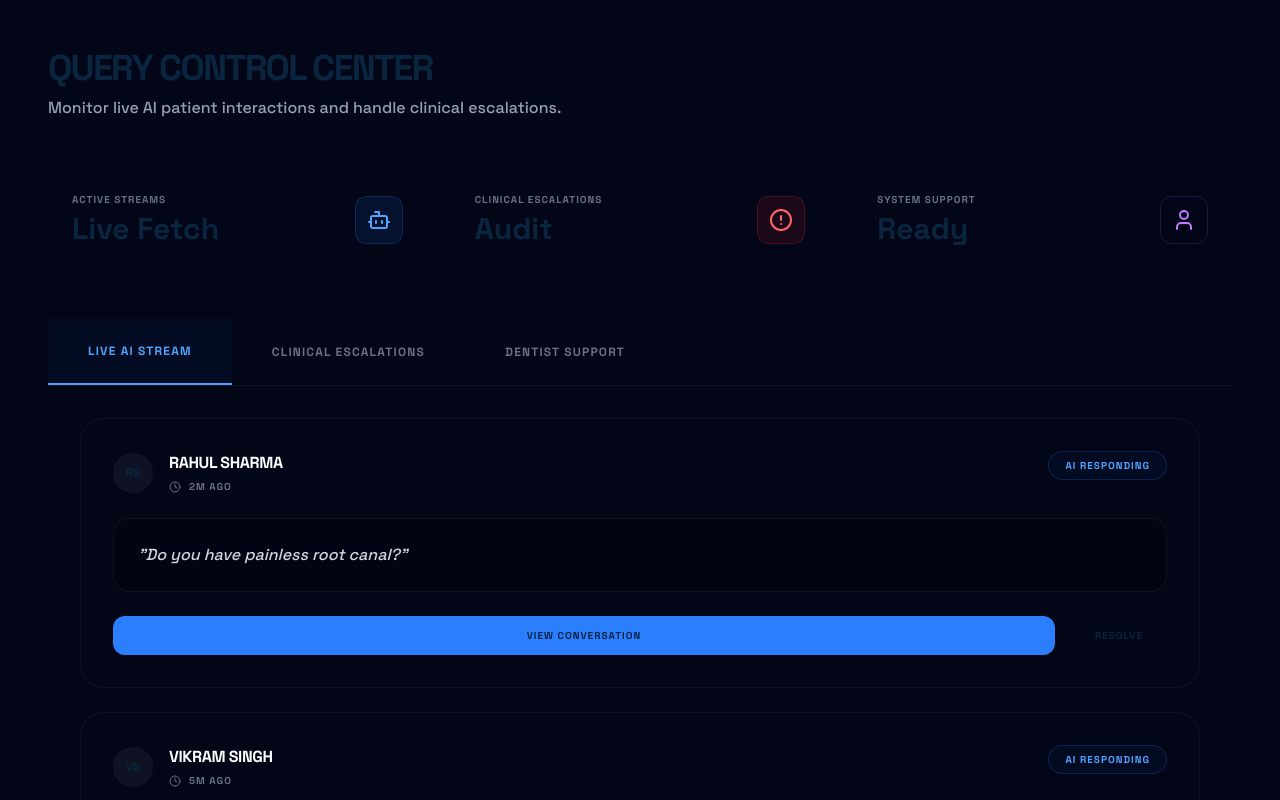
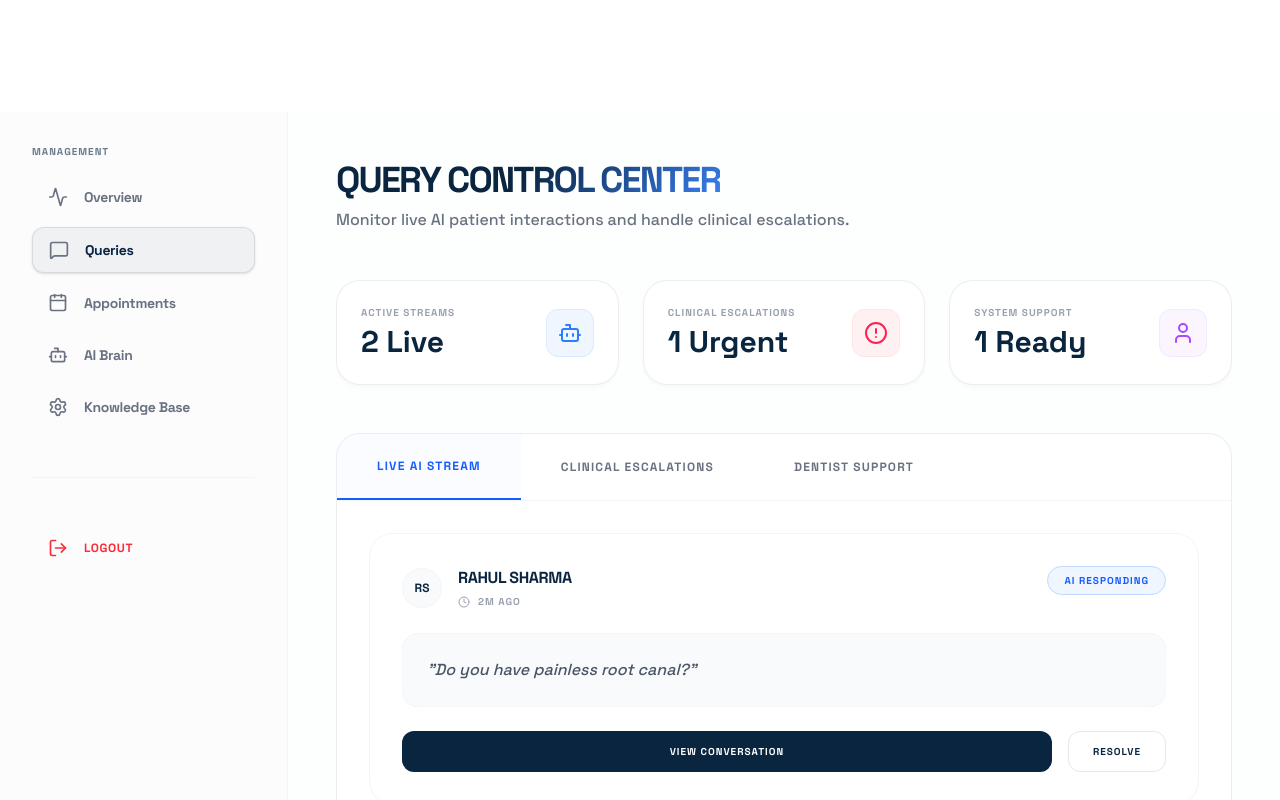
Before and after one commit to jainshreyash001-u/bookmyappointment, a React (Vite) app in the folder frontend/: page /queries in a window 1280 px wide. Shown: the top 800 px of the page. Built offline with nearby package versions, Linux system fonts and the light colour scheme.

Commit message:
redesigned QueriesPage to match light clinical-card theme and integrated Sidebar

```diff
--- a/frontend/src/pages/QueriesPage.jsx
+++ b/frontend/src/pages/QueriesPage.jsx
@@ -1,9 +1,19 @@
 import React, { useState } from 'react';
 import { motion } from 'framer-motion';
-import { MessageSquare, Bot, User, Send, Filter, CheckCircle, AlertCircle, Clock } from 'lucide-react';
+import { useNavigate } from 'react-router-dom';
+import { MessageSquare, Bot, User, Filter, AlertCircle, Clock, Check } from 'lucide-react';
+import Sidebar from '../components/Sidebar';
 
 const QueriesPage = () => {
+  const navigate = useNavigate();
   const [activeTab, setActiveTab] = useState('active');
+
+  const handleLogout = () => {
+    localStorage.removeItem('authToken');
+    localStorage.removeItem('userPlan');
+    localStorage.removeItem('dentistId');
+    navigate('/login');
+  };
 
   const queries = [
     { id: 1, type: 'active', patient: 'Rahul Sharma', query: 'Do you have painless root canal?', status: 'AI Responding', time: '2m ago' },
@@ -18,40 +28,72 @@ const QueriesPage = () => {
     return q.type === 'support';
   });
 
+  const getStatColorClasses = (color) => {
+    switch (color) {
+      case 'blue':
+        return { bg: 'bg-blue-50 border-blue-100', icon: 'text-blue-500' };
+      case 'red':
+        return { bg: 'bg-rose-50 border-rose-100', icon: 'text-rose-500' };
+      case 'purple':
+      default:
+        return { bg: 'bg-purple-50 border-purple-100', icon: 'text-purple-500' };
+    }
+  };
+
   return (
-    <div className="flex-1 p-8 lg:p-12 overflow-y-auto bg-[#020617] pt-32">
-      <header className="mb-12">
-        <h1 className="text-4xl font-black tracking-tighter uppercase mb-2">Query <span className="text-gradient">Control Center</span></h1>
-        <p className="text-gray-400 font-medium">Monitor live AI patient interactions and handle clinical escalations.</p>
+    <div className="flex min-h-screen bg-white pt-28 text-[#0a2540]">
+      {/* Sidebar */}
+      <Sidebar handleLogout={handleLogout} />
+
+      {/* Main Content */}
+      <main className="flex-1 p-8 lg:p-12 overflow-y-auto bg-gray-50/30">
+        <header className="flex flex-col sm:flex-row justify-between sm:items-end gap-6 mb-12">
+          <div>
+            <h1 className="text-4xl font-black tracking-tighter uppercase mb-2 text-[#0a2540]">
+              Query <span className="text-gradient-clinical">Control Center</span>
+            </h1>
+            <p className="text-gray-500 font-medium">Monitor live AI patient interactions and handle clinical escalations.</p>
+          </div>
         </header>
 
         {/* Stats Quick View */}
         <div className="grid grid-cols-1 md:grid-cols-3 gap-6 mb-12">
           {[
-          { label: 'Active Streams', count: 'Live Fetch', icon: Bot, color: 'blue' },
-          { label: 'Clinical Escalations', count: 'Audit', icon: AlertCircle, color: 'red' },
-          { label: 'System Support', count: 'Ready', icon: User, color: 'purple' }
-        ].map((s, i) => (
-          <div key={i} className="cyber-card p-6 flex items-center justify-between group cursor-pointer" onClick={() => setActiveTab(s.label.split(' ')[0].toLowerCase())}>
+            { label: 'Active Streams', count: '2 Live', icon: Bot, color: 'blue' },
+            { label: 'Clinical Escalations', count: '1 Urgent', icon: AlertCircle, color: 'red' },
+            { label: 'System Support', count: '1 Ready', icon: User, color: 'purple' }
+          ].map((s, i) => {
+            const colors = getStatColorClasses(s.color);
+            return (
+              <div
+                key={i}
+                className="clinical-card p-6 flex items-center justify-between bg-white shadow-sm hover:shadow-md transition-all cursor-pointer border border-gray-100/80"
+                onClick={() => setActiveTab(s.label.split(' ')[0].toLowerCase() === 'active' ? 'active' : s.label.split(' ')[0].toLowerCase() === 'clinical' ? 'escalated' : 'support')}
+              >
                 <div>
-              <div className="text-[10px] text-gray-500 font-black uppercase tracking-widest mb-1">{s.label}</div>
-              <div className="text-3xl font-black">{s.count}</div>
+                  <div className="text-[10px] text-gray-400 font-black uppercase tracking-widest mb-1">{s.label}</div>
+                  <div className="text-3xl font-black text-[#0a2540]">{s.count}</div>
                 </div>
-            <div className={`w-12 h-12 bg-${s.color}-500/10 rounded-xl flex items-center justify-center border border-${s.color}-500/20 group-hover:scale-110 transition-transform`}>
-              <s.icon className={`w-6 h-6 text-${s.color}-400`} />
+                <div className={`w-12 h-12 ${colors.bg} rounded-xl flex items-center justify-center border transition-transform`}>
+                  <s.icon className={`w-6 h-6 ${colors.icon}`} />
                 </div>
               </div>
-        ))}
+            );
+          })}
         </div>
 
-      <div className="cyber-card min-h-[600px] flex flex-col overflow-hidden">
+        <div className="clinical-card min-h-[500px] flex flex-col overflow-hidden bg-white shadow-sm border border-gray-100/80">
           {/* Tab Header */}
-        <div className="flex border-b border-white/5">
+          <div className="flex border-b border-gray-100">
             {['active', 'escalated', 'support'].map((tab) => (
               <button
                 key={tab}
                 onClick={() => setActiveTab(tab)}
-              className={`px-10 py-6 text-xs font-black uppercase tracking-widest transition-all ${activeTab === tab ? 'text-blue-400 border-b-2 border-blue-400 bg-blue-500/5' : 'text-gray-500 hover:text-white'}`}
+                className={`px-10 py-6 text-xs font-black uppercase tracking-widest transition-all ${
+                  activeTab === tab
+                    ? 'text-blue-600 border-b-2 border-blue-600 bg-blue-50/30'
+                    : 'text-gray-500 hover:text-[#0a2540]'
+                }`}
               >
                 {tab === 'active' ? 'Live AI Stream' : tab === 'escalated' ? 'Clinical Escalations' : 'Dentist Support'}
               </button>
@@ -66,50 +108,51 @@ const QueriesPage = () => {
                   key={q.id}
                   initial={{ opacity: 0, x: -10 }}
                   animate={{ opacity: 1, x: 0 }}
-                className="glass p-8 rounded-3xl border border-white/5 hover:border-blue-500/20 transition-all group"
+                  className="bg-white p-8 rounded-3xl border border-gray-100 hover:border-blue-200 hover:shadow-sm transition-all group"
                 >
                   <div className="flex justify-between items-start mb-6">
                     <div className="flex items-center gap-4">
-                    <div className="w-10 h-10 bg-white/5 rounded-full flex items-center justify-center text-xs font-black">
+                      <div className="w-10 h-10 bg-gray-50 text-[#0a2540] rounded-full flex items-center justify-center text-xs font-black border border-gray-100">
                         {(q.patient || q.dentist).split(' ').map(n => n[0]).join('')}
                       </div>
                       <div>
-                      <div className="font-bold text-white uppercase tracking-tight">{q.patient || q.dentist}</div>
-                      <div className="text-[10px] text-gray-500 font-black uppercase tracking-widest flex items-center gap-2 mt-1">
+                        <div className="font-bold text-[#0a2540] uppercase tracking-tight">{q.patient || q.dentist}</div>
+                        <div className="text-[10px] text-gray-400 font-black uppercase tracking-widest flex items-center gap-2 mt-1">
                           <Clock className="w-3 h-3" /> {q.time}
                         </div>
                       </div>
                     </div>
                     <div className={`px-4 py-1.5 rounded-full text-[10px] font-black uppercase tracking-widest border ${
-                    q.type === 'escalated' ? 'border-red-500/20 text-red-400 bg-red-500/5' :
-                    q.type === 'active' ? 'border-blue-500/20 text-blue-400 bg-blue-500/5' : 'border-purple-500/20 text-purple-400 bg-purple-500/5'
+                      q.type === 'escalated' ? 'border-rose-200 text-rose-600 bg-rose-50' :
+                      q.type === 'active' ? 'border-blue-200 text-blue-600 bg-blue-50' : 'border-purple-200 text-purple-600 bg-purple-50'
                     }`}>
                       {q.status}
                     </div>
                   </div>
 
-                <div className="bg-black/20 p-6 rounded-2xl border border-white/5 mb-6 text-gray-300 font-medium italic">
+                  <div className="bg-gray-50 p-6 rounded-2xl border border-gray-100/80 mb-6 text-gray-600 font-medium italic">
                     "{q.query}"
                   </div>
 
                   <div className="flex gap-4">
-                  <button className="flex-1 py-3 bg-blue-500 hover:bg-blue-600 rounded-xl text-[10px] font-black uppercase tracking-widest transition-all">
+                    <button className="flex-1 py-3 bg-[#0a2540] hover:bg-[#11385f] text-white rounded-xl text-[10px] font-black uppercase tracking-widest transition-all">
                       {q.type === 'active' ? 'VIEW CONVERSATION' : 'TAKE OVER CHAT'}
                     </button>
-                  <button className="px-6 py-3 glass rounded-xl text-[10px] font-black uppercase tracking-widest hover:bg-white/10 transition-all border-white/10">
+                    <button className="px-6 py-3 border border-gray-200 hover:bg-gray-50 rounded-xl text-[10px] text-[#0a2540] font-black uppercase tracking-widest transition-all">
                       RESOLVE
                     </button>
                   </div>
                 </motion.div>
               ))
             ) : (
-            <div className="h-full flex flex-col items-center justify-center text-gray-500 space-y-4 pt-20">
-              <MessageSquare className="w-12 h-12 opacity-10" />
-              <div className="text-xs font-black uppercase tracking-widest opacity-30">No queries in this queue</div>
+              <div className="h-full flex flex-col items-center justify-center text-gray-400 space-y-4 pt-20">
+                <MessageSquare className="w-12 h-12 opacity-20 animate-pulse" />
+                <div className="text-xs font-black uppercase tracking-widest opacity-60">No queries in this queue</div>
               </div>
             )}
           </div>
         </div>
+      </main>
     </div>
   );
 };
```
Lines whose indentation alone changed are shown as unchanged.
